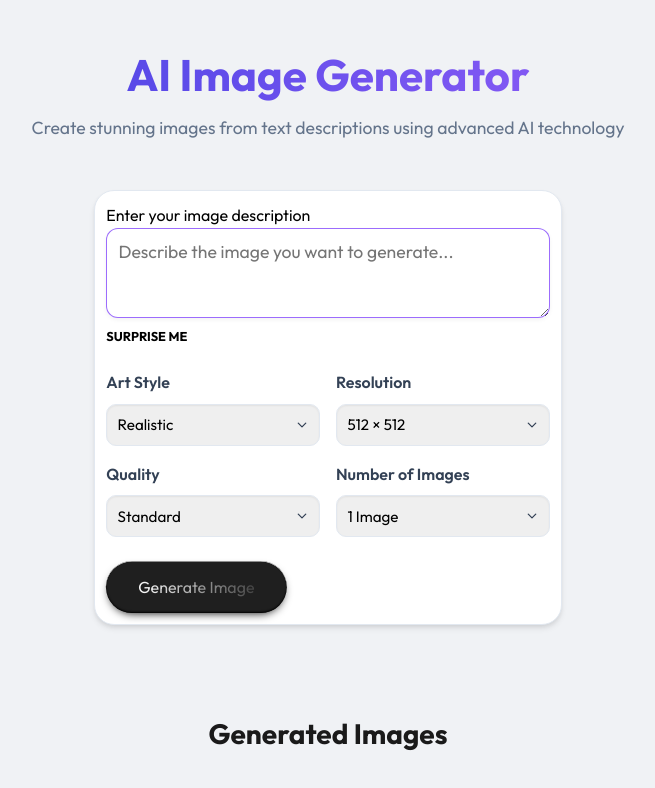
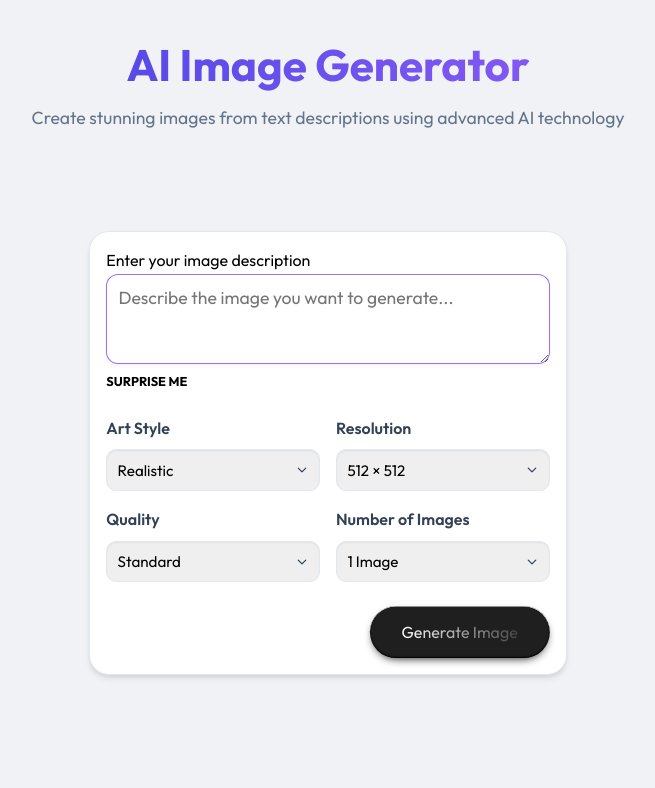
Before and after one commit to R1SH4BH81/ImgGenAI, a React (Vite) app: page / in a window 1280 px wide. Shown: the top 788 px of the page, without its empty margins (312-967 px from the left). Built offline with nearby package versions, Linux system fonts and the light colour scheme.

Commit message:
css updates

```diff
--- a/src/AIImageGenerator.module.css
+++ b/src/AIImageGenerator.module.css
@@ -10,7 +10,7 @@
   background-color: var(--background-color);
   color: var(--text-color);
   line-height: 1.6;
-  padding: 20px;
+  padding: 10px;
   box-sizing: border-box;
   align-items: center; /* Center content horizontally */
   justify-content: space-between; /* Distribute content vertically */
@@ -155,7 +155,7 @@
 
 .generatorSection {
   background: white;
-  padding: 0.7rem;
+  padding: 1rem;
   border-radius: 20px;
   margin-bottom: 2rem;
   box-shadow: 0 4px 6px -1px rgba(0, 0, 0, 0.1),
@@ -165,7 +165,7 @@
 
 @media (max-width: 768px) {
   .generatorSection {
-    padding: 0.5rem;
+    padding: 0.9rem;
   }
 }
 
@@ -528,18 +528,8 @@
   margin-top: auto; /* Pushes details to the bottom */
 }
 
-.imageActions button {
-  background-color: #4f46e5;
-  color: white;
-  padding: 0.6rem 1rem;
-  border: none;
-  border-radius: 6px;
-  font-size: 0.9rem;
-  cursor: pointer;
-  transition: background-color 0.3s ease;
-  width: 100%;
+.imageActions {
+  display: flex;
+  gap: 0.75rem;
+  justify-content: flex-end;
 }
-
-.imageActions button:hover {
-  background-color: #6d28d9;
-}
--- a/src/ImgGen.jsx
+++ b/src/ImgGen.jsx
@@ -39,7 +39,7 @@ const AIImageGenerator = () => {
 
     setIsGenerating(true);
     setImages([]);
-    showToast("Generating your images... This may take a few moments.", "info");
+    showToast("Generating your images... ", "info");
 
     setTimeout(() => {
       const newImages = generateImageURLs(
@@ -78,10 +78,6 @@ const AIImageGenerator = () => {
       />
 
       <div className={styles.resultsSection}>
-        <div className={styles.resultsHeader}>
-          <h2>Generated Images</h2>
-        </div>
-
         <ImageGrid images={images} downloadImage={downloadImage} />
         {toastMessage && (
           <Toast
--- a/src/components/GeneratorForm.jsx
+++ b/src/components/GeneratorForm.jsx
@@ -104,6 +104,7 @@ const GeneratorForm = ({
         </div>
       </div>
 
+      <div className={styles.imageActions}>
         <button
           className="button"
           onClick={generateImages}
@@ -114,6 +115,7 @@ const GeneratorForm = ({
           <span className="text_button">Generate Image</span>
         </button>
       </div>
+    </div>
   );
 };
 
```
Lines whose indentation alone changed are shown as unchanged.
